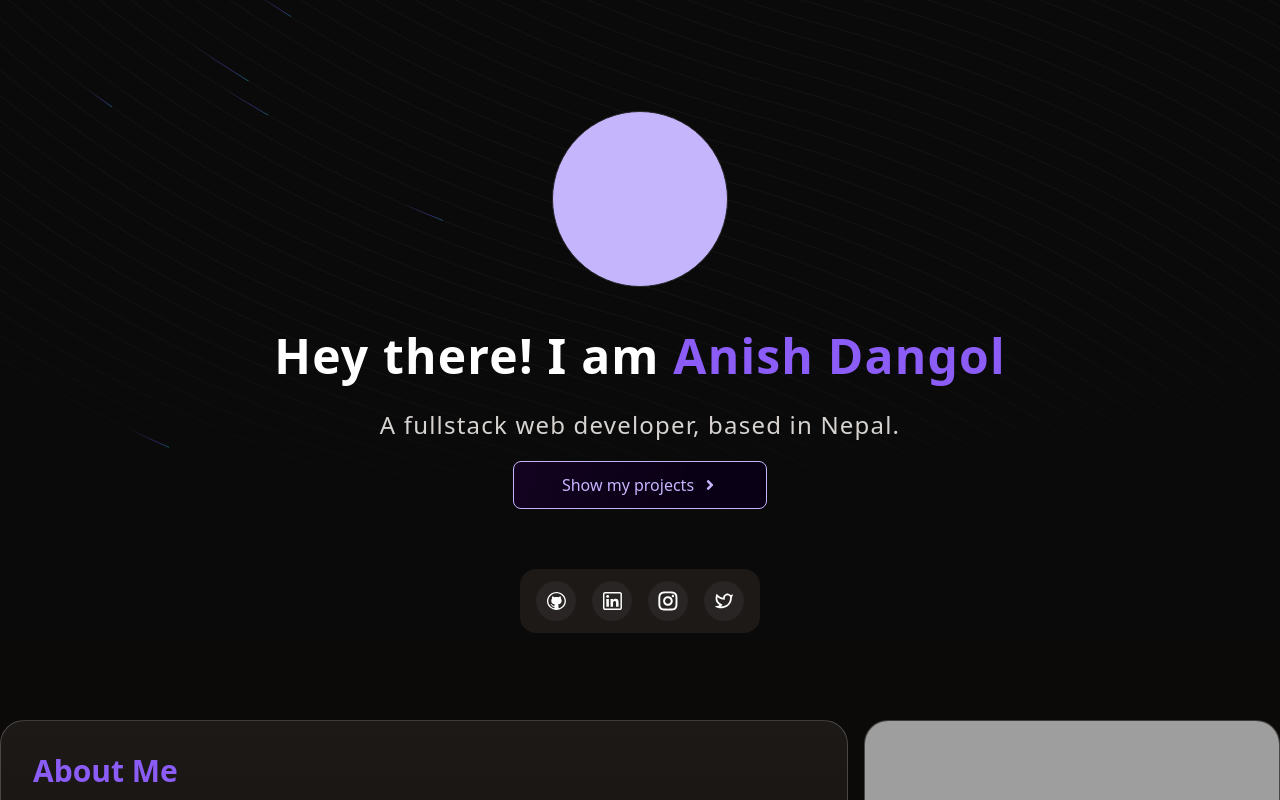
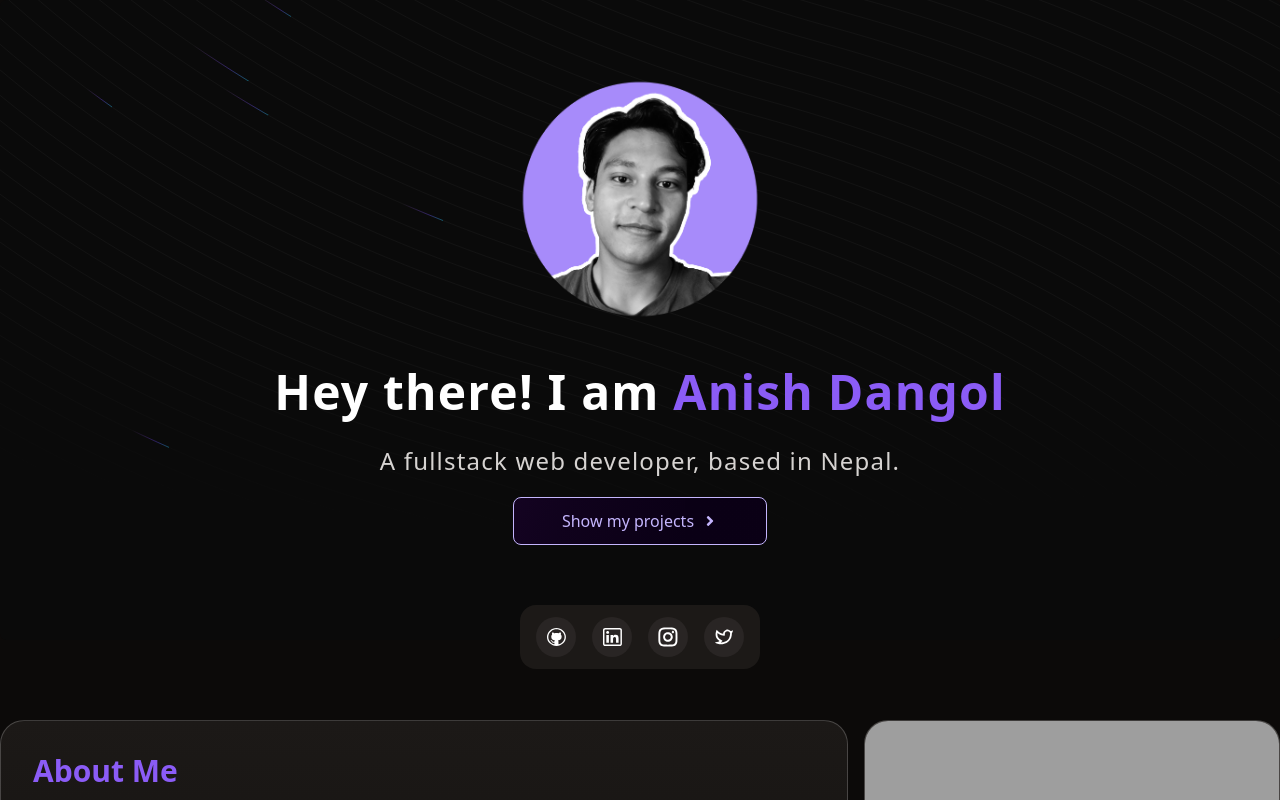
Before and after one commit to dangol-anish/anishdangol, a Next.js app: page / in a window 1280 px wide. Shown: the top 800 px of the page. Built offline with nearby package versions, Linux system fonts and the light colour scheme; grey boxes are pictures that could not be loaded.

Commit message:
add: profile picture

```diff
--- a/components/HeroSection.tsx
+++ b/components/HeroSection.tsx
@@ -4,6 +4,7 @@ import { TextGenerateEffect } from "./ui/TextGenerateEffect";
 import { FloatingDock } from "./ui/floating-dock";
 import { socialMedia } from "@/data";
 import { BackgroundBeams } from "./ui/background-beams";
+import Image from "next/image";
 
 function HeroSection() {
   return (
@@ -18,8 +19,15 @@ function HeroSection() {
         />
       </div> */}
       <div className="h-[40rem] w-full rounded-md bg-neutral-950 relative flex flex-col items-center justify-center antialiased">
-        <div className="max-w-[89vw] md:max-w-2xl lg:max-w-[60vw] flex flex-col items-center justify-center gap-5 z-50">
-          <div className="bg-violet-300 h-44 w-44 border rounded-full mt-36"></div>
+        <div className="max-w-[89vw] md:max-w-2xl lg:max-w-[60vw] flex flex-col items-center justify-end gap-5 z-50 mt-36">
+          {/* <div className="bg-violet-300 h-44 w-44 border rounded-full mt-36"></div> */}
+          <Image
+            className=" object-contain"
+            src="/anishdangol.png"
+            height={10}
+            width={250}
+            alt="anishdangol"
+          />
           <TextGenerateEffect
             words="Hey there! I am Anish Dangol"
             className="text-center text-[40px] md:text-4xl lg:text-5xl"
```
Also changed, not shown: public/anishdangol.png (added).
